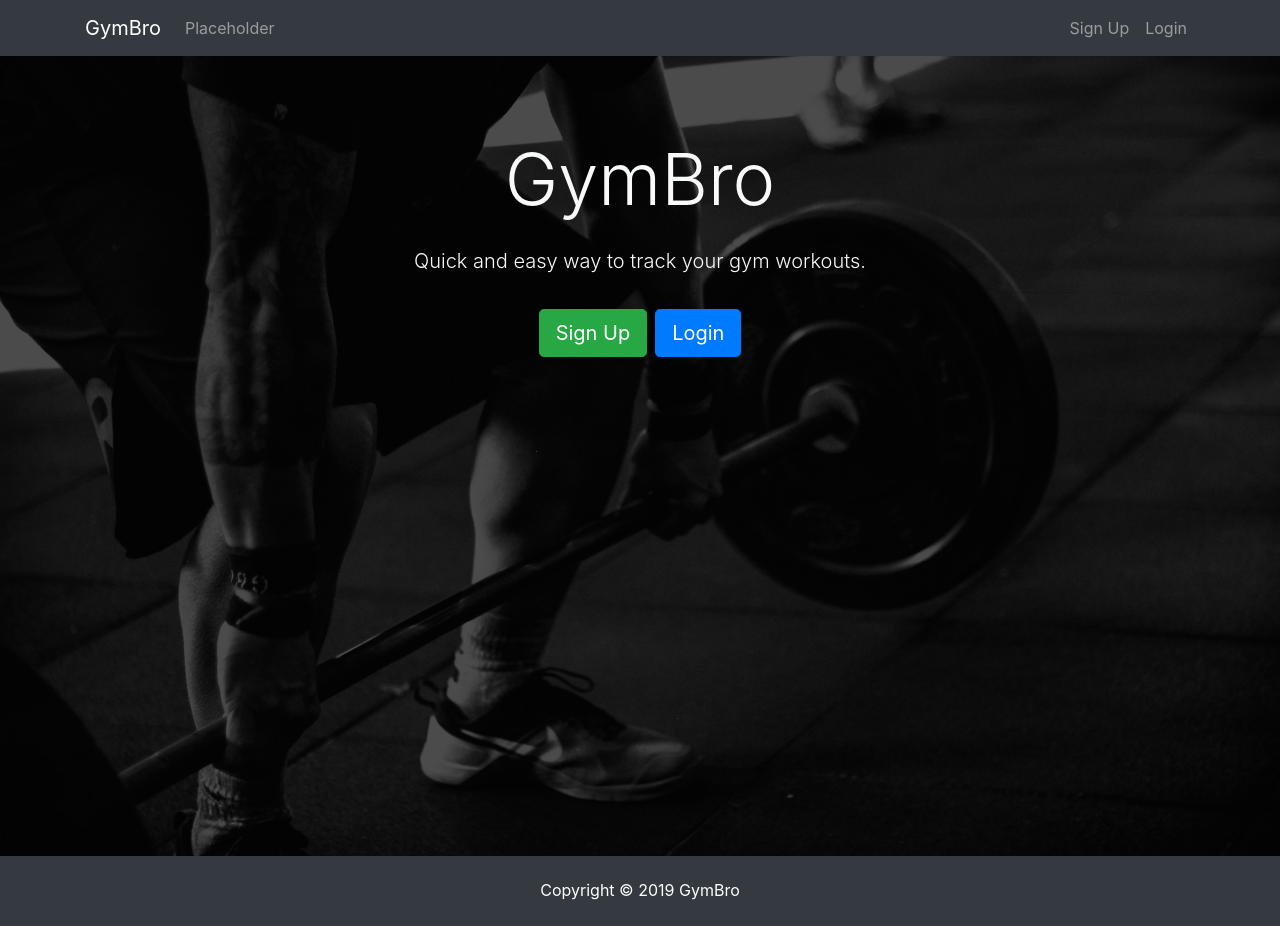
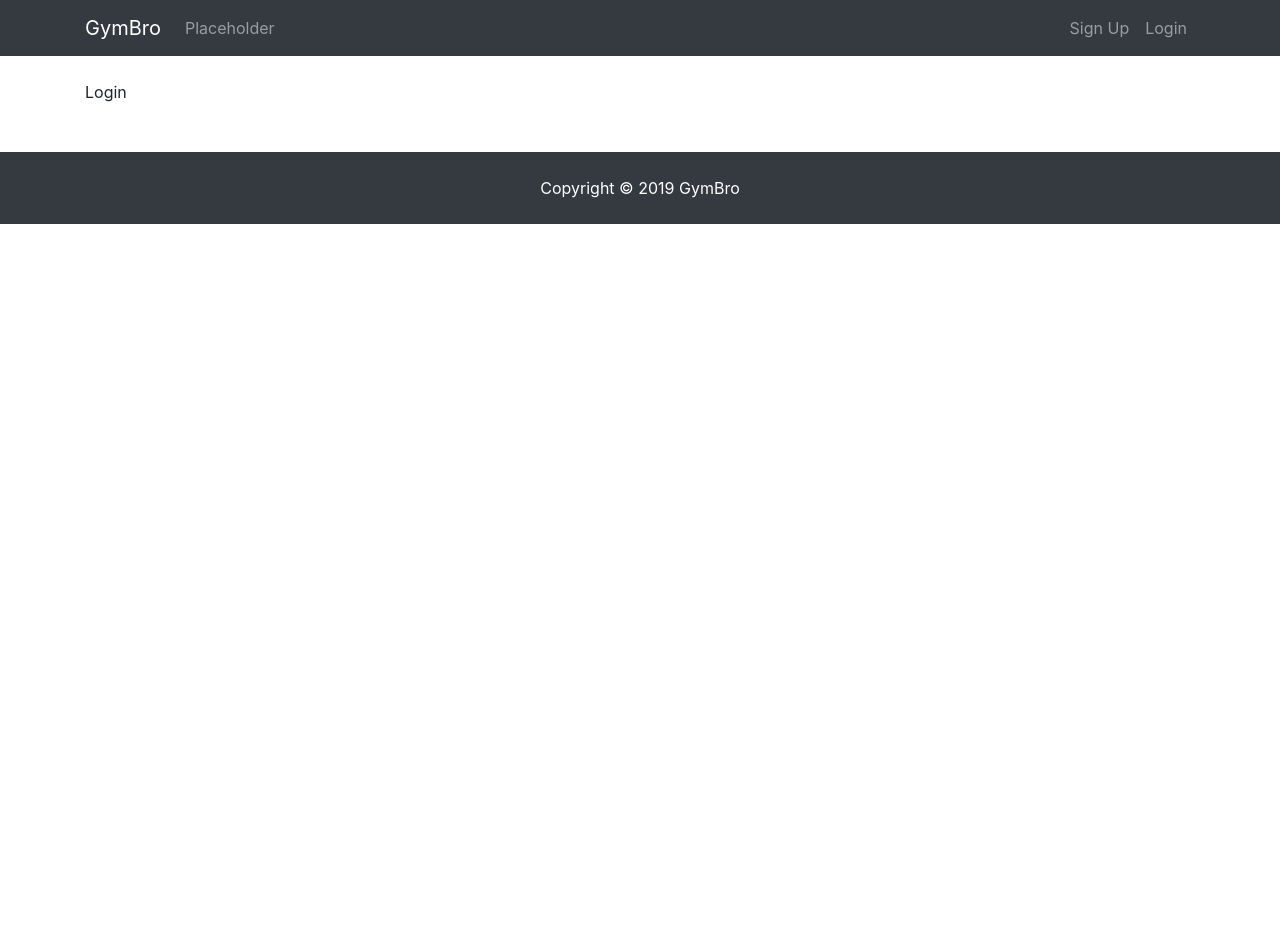
Before and after one commit to Yaxa87/gym-bro, a React (Create React App) app in the folder client/: page /login in a window 1280 px wide. After the commit the page ends 800 px from the top, so only its background shows below. Built offline with nearby package versions, Linux system fonts and the light colour scheme.

Commit message:
basic routes with react-router

```diff
--- a/client/package.json
+++ b/client/package.json
@@ -3,8 +3,13 @@
   "version": "0.1.0",
   "private": true,
   "dependencies": {
+    "@types/jest": "^24.0.13",
+    "@types/node": "^12.0.2",
+    "@types/react": "^16.8.18",
+    "@types/react-dom": "^16.8.4",
     "react": "^16.8.6",
     "react-dom": "^16.8.6",
+    "react-router-dom": "^5.0.0",
     "react-scripts": "3.0.1"
   },
   "scripts": {
--- a/client/src/App.js
+++ b/client/src/App.js
@@ -1,18 +1,27 @@
 import React from 'react';
+import { BrowserRouter as Router, Route } from 'react-router-dom';
 
 import Navbar from './components/layout/Navbar';
 import Footer from './components/layout/Footer';
 import Landing from './components/layout/Landing';
+import Register from './components/auth/Register';
+import Login from './components/auth/Login';
 
 import './App.css';
 
 function App() {
 	return (
-		<div className="App">
-			<Navbar />
-			<Landing />
-			<Footer />
-		</div>
+		<Router>
+			<div className="App">
+				<Navbar />
+				<Route exact path="/" component={Landing} />
+				<div className="container">
+					<Route exact path="/register" component={Register} />
+					<Route exact path="/login" component={Login} />
+				</div>
+				<Footer />
+			</div>
+		</Router>
 	);
 }
 
--- /dev/null
+++ b/client/src/components/auth/Login.js
@@ -0,0 +1,13 @@
+import React, { Component } from 'react'
+
+class Login extends Component {
+    render() {
+        return (
+            <div>
+                Login
+            </div>
+        )
+    }
+}
+
+export default Login;
--- /dev/null
+++ b/client/src/components/auth/Register.js
@@ -0,0 +1,13 @@
+import React, { Component } from 'react'
+
+class Register extends Component {
+    render() {
+        return (
+            <div>
+                Register
+            </div>
+        )
+    }
+}
+
+export default Register;
--- a/client/src/components/layout/Footer.js
+++ b/client/src/components/layout/Footer.js
@@ -1,4 +1,4 @@
-import React from 'react'
+import React from 'react';
 
 export default function Footer() {
     return (
--- a/client/src/components/layout/Landing.js
+++ b/client/src/components/layout/Landing.js
@@ -1,4 +1,5 @@
-import React, { Component } from 'react'
+import React, { Component } from 'react';
+import { Link } from 'react-router-dom';
 
 class Landing extends Component {
     render() {
@@ -11,8 +12,8 @@
                                 <h1 className="display-3 mb-4">GymBro</h1>
                                 <p className="lead">Quick and easy way to track your gym workouts.</p>
                                 <hr />
-                                <a href="register.html" className="btn btn-lg btn-success mr-2">Sign Up</a>
-                                <a href="login.html" className="btn btn-lg btn-primary">Login</a>
+                                <Link to="/register" className="btn btn-lg btn-success mr-2">Sign Up</Link>
+                                <Link to="/login" className="btn btn-lg btn-primary">Login</Link>
                             </div>
                         </div>
                     </div>
--- a/client/src/components/layout/Navbar.js
+++ b/client/src/components/layout/Navbar.js
@@ -1,11 +1,12 @@
-import React, { Component } from 'react'
+import React, { Component } from 'react';
+import { Link } from 'react-router-dom';
 
 class Navbar extends Component {
     render() {
         return (
             <nav className="navbar navbar-expand-sm navbar-dark bg-dark mb-4">
                 <div className="container">
-                    <a className="navbar-brand" href="landing.html">GymBro</a>
+                    <Link className="navbar-brand" to="/">GymBro</Link>
                     <button className="navbar-toggler" type="button" data-toggle="collapse" data-target="#mobile-nav">
                         <span className="navbar-toggler-icon"></span>
                     </button>
@@ -13,16 +14,16 @@
                     <div className="collapse navbar-collapse" id="mobile-nav">
                         <ul className="navbar-nav mr-auto">
                             <li className="nav-item">
-                                <a className="nav-link" href="profiles.html">Placeholder</a>
+                                <Link className="nav-link" to="/placeholder">Placeholder</Link>
                             </li>
                         </ul>
 
                         <ul className="navbar-nav ml-auto">
                             <li className="nav-item">
-                                <a className="nav-link" href="register.html">Sign Up</a>
+                                <Link className="nav-link" to="/register">Sign Up</Link>
                             </li>
                             <li className="nav-item">
-                                <a className="nav-link" href="login.html">Login</a>
+                                <Link className="nav-link" to="/login">Login</Link>
                             </li>
                         </ul>
                     </div>
--- /dev/null
+++ b/client/src/react-app-env.d.ts
@@ -0,0 +1 @@
+/// <reference types="react-scripts" />
```
